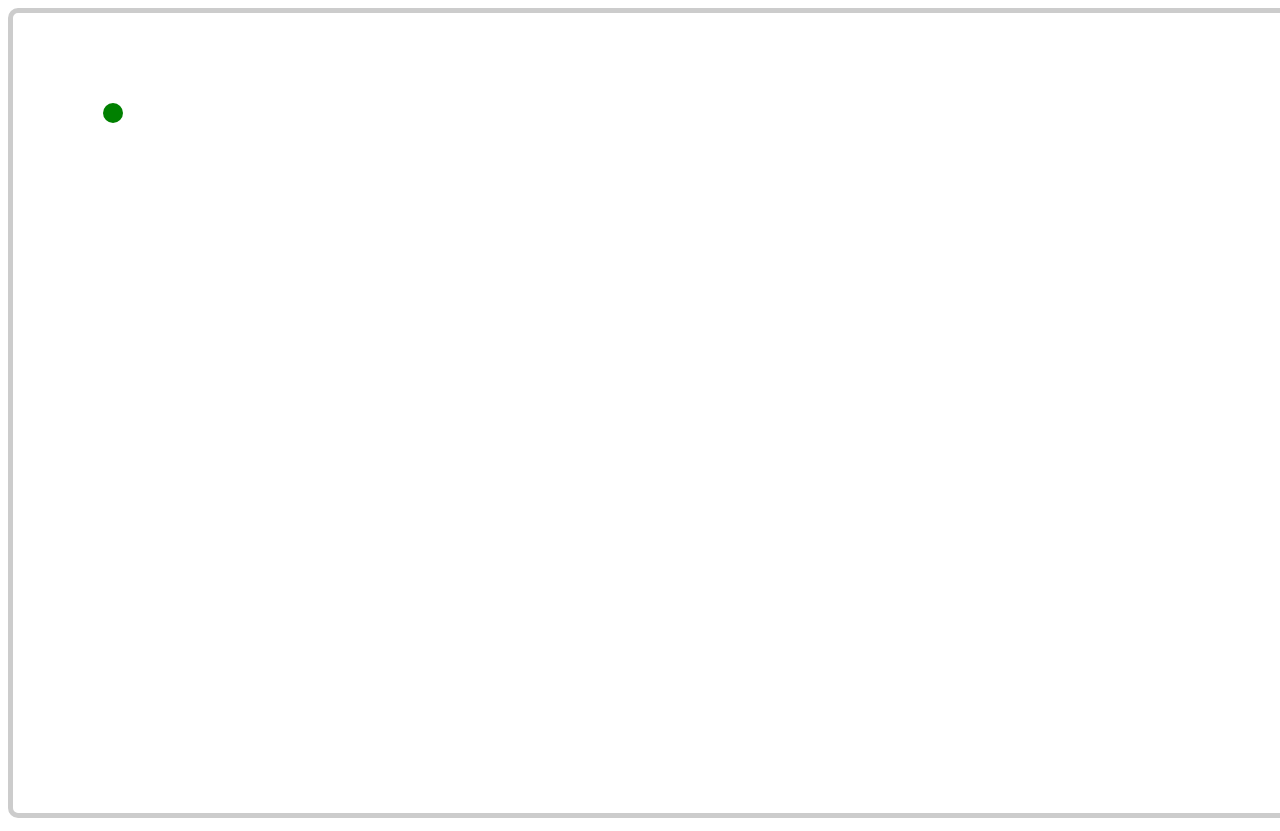
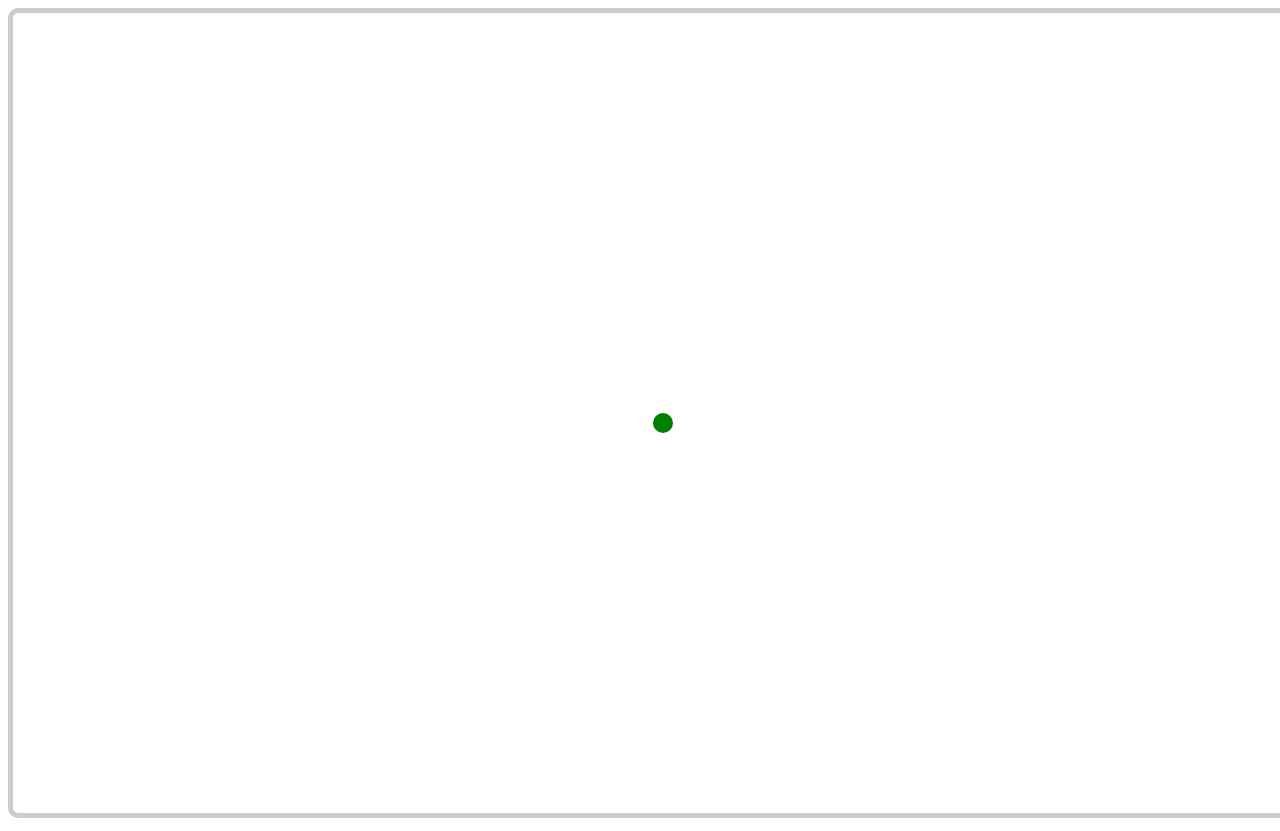
Before and after one commit to Yen168/chromeexperiments, a plain HTML site: page index.htm in a window 1280 px wide. Drawn offline with Linux system fonts and the light colour scheme.

Commit message:
Update index.htm

```diff
--- a/index.htm
+++ b/index.htm
@@ -14,8 +14,8 @@
 
     .ball {
         position: absolute;
-        top: 90px;
-        left: 90px;
+        top: 50%;
+        left: 50%;
         width: 20px;
         height: 20px;
         background: green;
```
